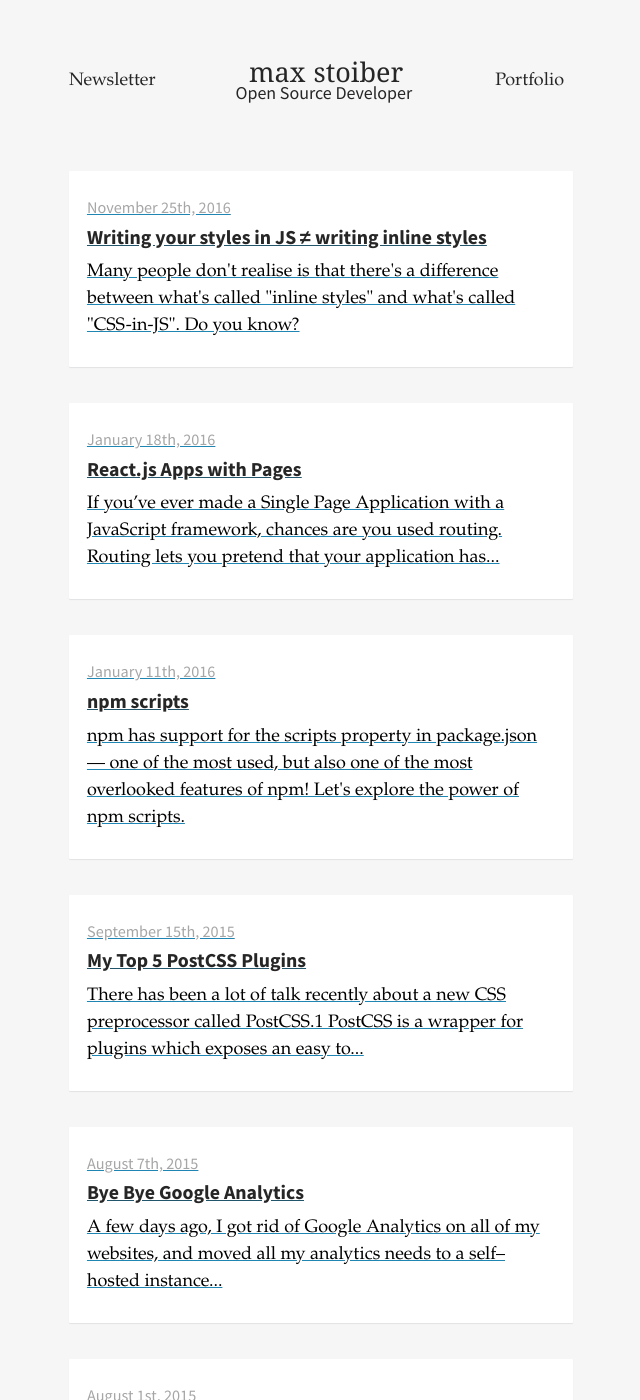
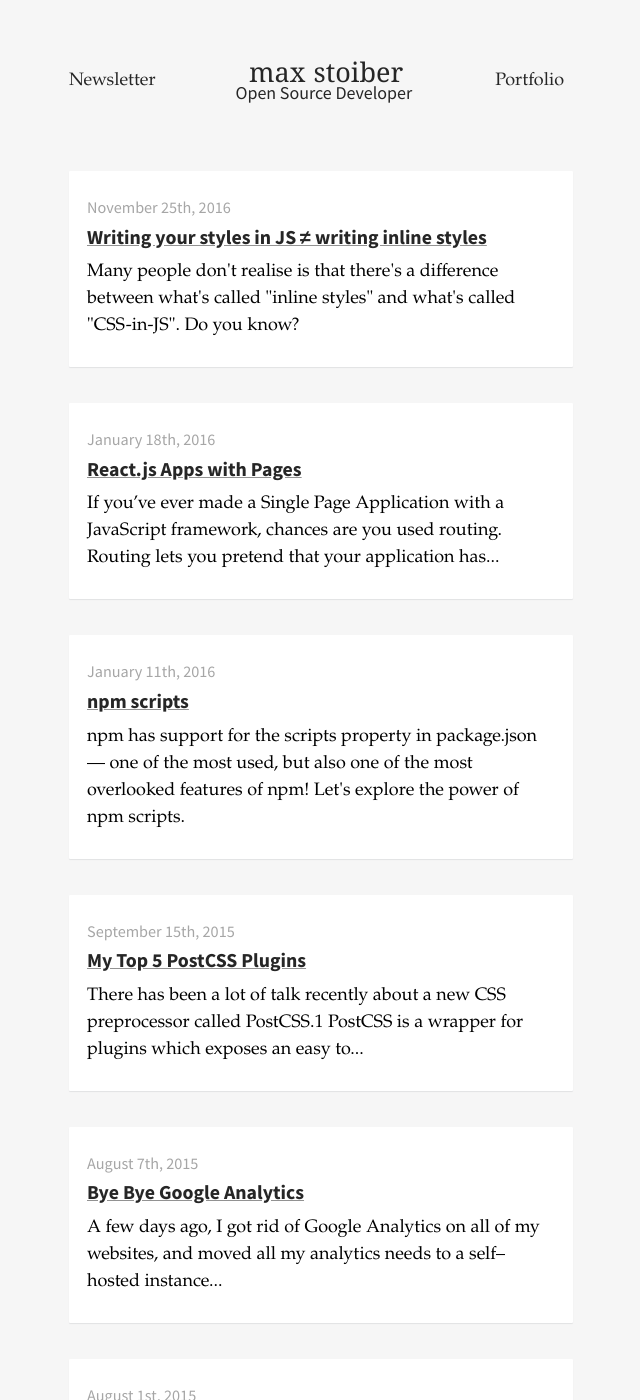
Before and after one commit to mxstbr/mxstbr.github.io, a Jekyll site: the page built from index.html, in a window 1280 px wide and 1400 px high. Shown: the whole window, without its empty margins (319-959 px from the left). Built offline with Jekyll 4.4.1, drawn with Linux system fonts in a browser that asks for light colours; the list of posts is cut into pages by our own code.

Commit message:
Fix home page

```diff
--- a/_sass/_home.scss
+++ b/_sass/_home.scss
@@ -2,6 +2,10 @@
 // ---------------------------------------/
 
 .post-home {
+    &__wrapper {
+      text-decoration: none;
+    }
+
     &__wrapper:hover,
 		&__wrapper:focus {
       text-decoration: none;
```
